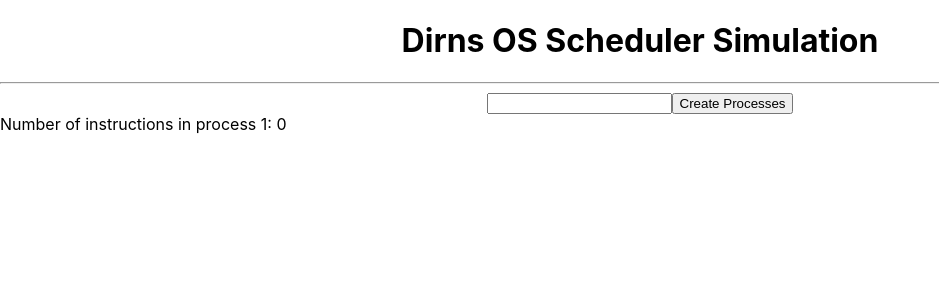
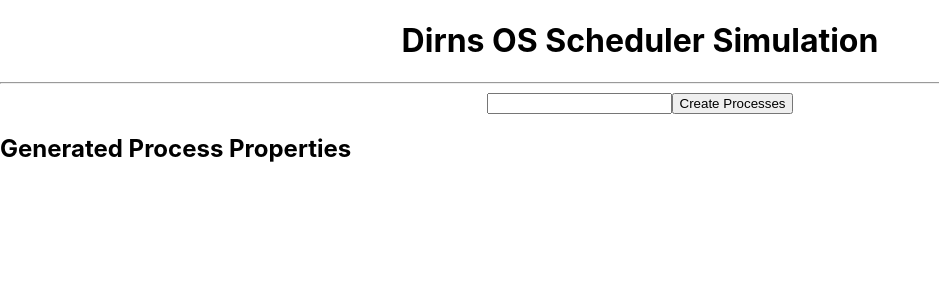
Before and after one commit to garycodesalot/os-sim, a React (Create React App) app: page / in a window 1280 px wide. Shown: the top 300 px of the page, without its empty margins (0-939 px from the left). Built offline with nearby package versions, Linux system fonts and the light colour scheme.

Commit message:
Now displays each process and # of instructions

```diff
--- a/src/App.js
+++ b/src/App.js
@@ -1,21 +1,27 @@
 import React, { useState } from "react";
 import "./styles.css";
-import {createProc, process, getProcLen} from "./utils.js";
+import {createProc, process, ProcListDeets} from "./utils.js";
 
 function App() {
 
-     const[procList, setProcList] = useState([]);
+    const[procList, setProcList] = useState([]);
+    const[instrLen, setProcLen] = useState(0);
 
     function handleProcSubmit(event){
 
 	event.preventDefault();
 	const formData = new FormData(event.target);
         const numProc = Number(formData.get("quantity"));
+
+
 	const newProcList = createProc(numProc);
+	setProcList(newProcList);
+
+
+	const instrLen = procList[2]?.getProcLen() || 0; //currently only gets number of instructions for process 2
+	setProcLen(instrLen);
 
     }
-
-
 
     return (
   <>
@@ -32,7 +38,7 @@ function App() {
 
       <div>
 
-	  Number of instructions in process 1: {getProcLen(2, procList)}
+	  <ProcListDeets procList={procList}/>
 
       </div>
 
--- a/src/utils.js
+++ b/src/utils.js
@@ -9,8 +9,12 @@ class process{
 	this.instrArr = new Array(this.procLen).fill(1);
 	this.instrArr[this.procLen - 1] = "RETURN";
     }
+
+    getProcLen(){ return this.procLen }
+
 }
 
+//Generates process list of 'quantity' processes
 function createProc(quantity){
 
     let procList = [];
@@ -25,11 +29,24 @@ function createProc(quantity){
 
 }
 
-function getProcLen(num, procList){
+//TODO: function will return HTML that displays all of the processes, their index in proclist, and length.
+function ProcListDeets({procList}){
 
-    return procList[num]?.procLen || 0;
+    return(
+	    <div>
 
+	    <h2>Generated Process Properties</h2>
+
+	    <ul>
+
+	    {procList.map((proc, index) => (
+		<li key={index}>
+		    Process: {index} -  Number of instructions: {proc.getProcLen()}
+		</li>
+	    ))}
+	    </ul>
+	</div>
+    );
 }
 
-
-export { createProc, process, getProcLen };
+    export { createProc, process, ProcListDeets };
```
